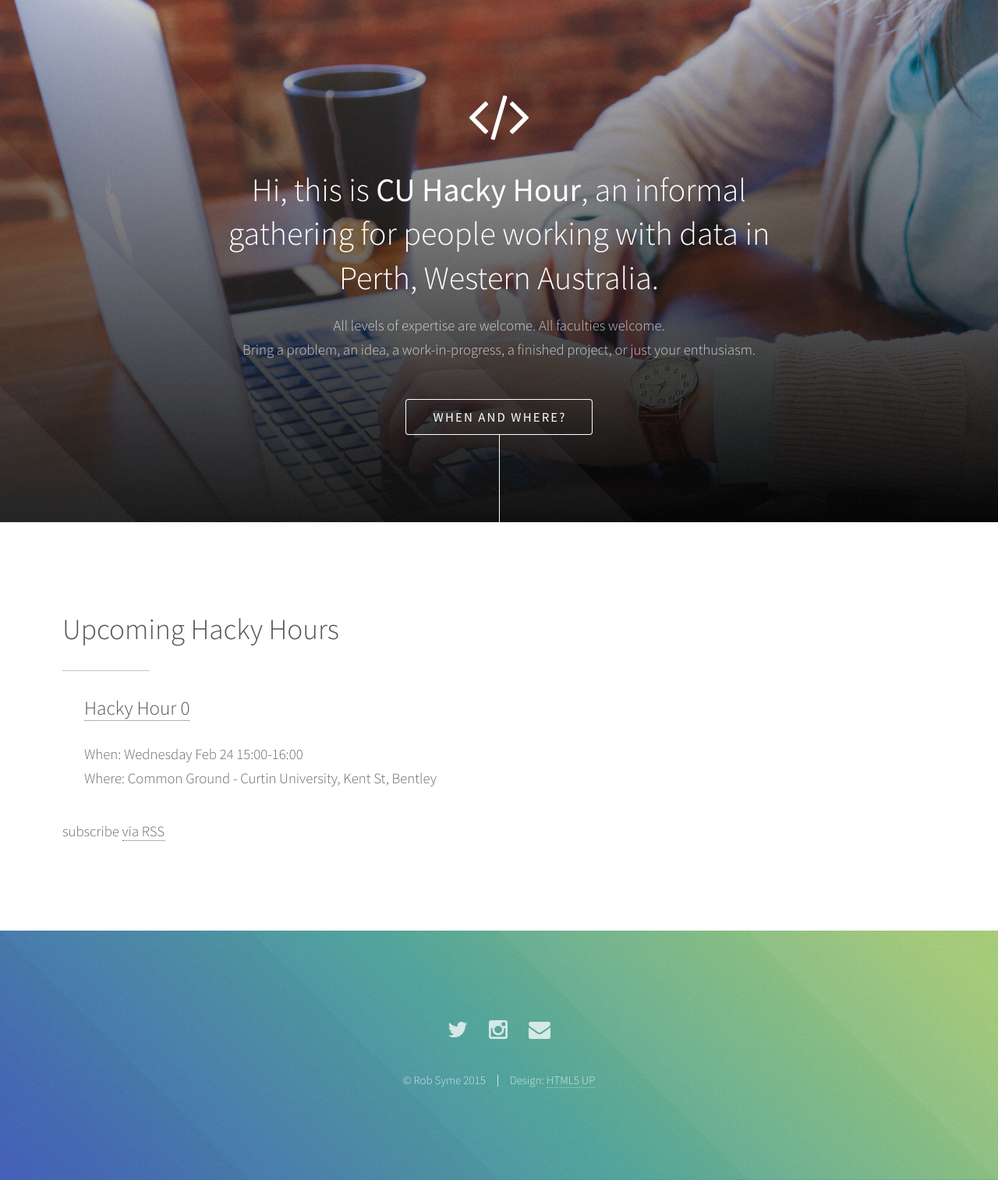
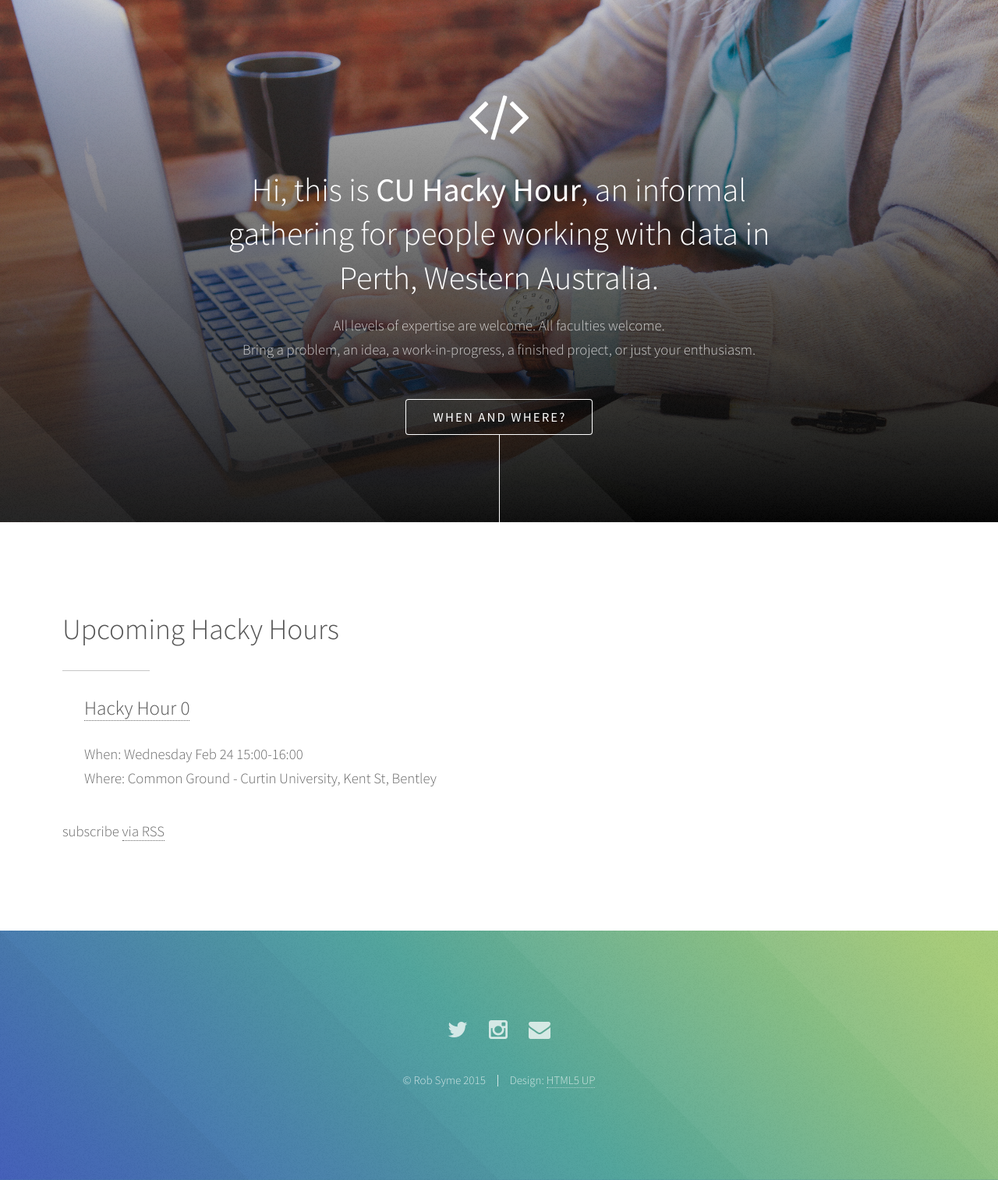
Before and after one commit to cuhackyhour/cuhackyhour.github.io, a Jekyll site: the page built from index.html, in a window 1280 px wide. Shown: the whole page at 78% size. Built offline with Jekyll 4.4.1, drawn with Linux system fonts in a browser that asks for light colours.

Commit message:
Don't tile banner image.

```diff
--- a/css/main.scss
+++ b/css/main.scss
@@ -959,10 +959,10 @@
 	#header {
 		@include padding(9em, 0, (0,0,_size(element-margin),0));
 		@include dark(#4686a0);
-        background-attachment:	fixed,							fixed,							fixed;
+        background-attachment:	fixed,							fixed,							fixed                                            , fixed;
 		background-image:		url("images/overlay2.png"), url("images/overlay3.svg"), linear-gradient( rgba(0, 0, 0, 0.2), rgba(0, 0, 0, 1.0) ), url("images/laptop.jpg");
-		background-position:	top left,						center center,					center center;
-		background-size:		auto,							cover,							cover;
+		background-position:	top left,						center center,					center center                                    , top left;
+		background-size:		auto,							cover,							cover											 , cover;
 		overflow: hidden;
 		position: relative;
 		text-align: center;
```
